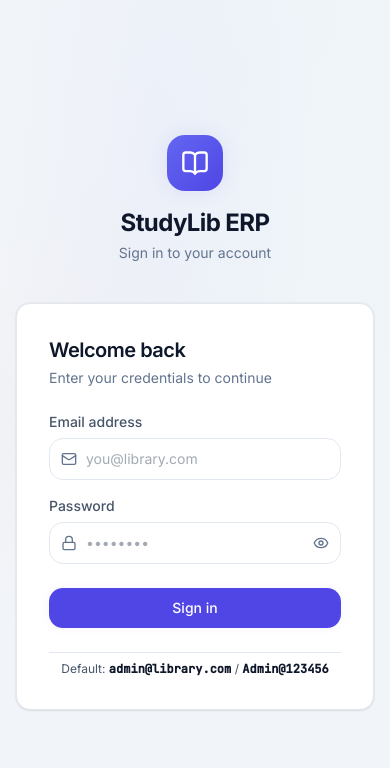
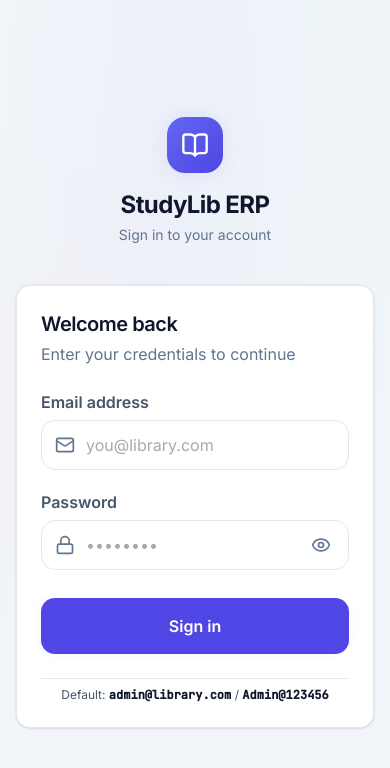
Before and after one commit to dudveganesh194-sudo/library-management-system-, a React (Vite) app in the folder frontend/: page /login in a window 390 px wide. Shown: the top 768 px of the page. Built offline with nearby package versions, Linux system fonts and the light colour scheme; no server answers.

Commit message:
Enhance mobile responsiveness, increase font sizes, icon sizes, and tap target areas

```diff
--- a/frontend/src/components/layout/AppLayout.tsx
+++ b/frontend/src/components/layout/AppLayout.tsx
@@ -23,15 +23,15 @@ export function AppLayout() {
             {/* Mobile Hamburger menu */}
             <button
               onClick={() => setMobileOpen(true)}
-              className="lg:hidden p-2 rounded-xl text-muted-foreground hover:text-foreground hover:bg-slate-100 dark:hover:bg-zinc-800"
+              className="lg:hidden p-2 rounded-xl text-muted-foreground hover:text-foreground hover:bg-slate-100 dark:hover:bg-zinc-800 touch-manipulation"
               aria-label="Open menu"
             >
-              <Menu className="w-5 h-5" />
+              <Menu className="w-6 h-6" />
             </button>
-            <div className="lg:hidden w-8 h-8 rounded-lg bg-gradient-brand flex items-center justify-center shrink-0">
-              <BookOpen className="w-4.5 h-4.5 text-white" />
+            <div className="lg:hidden w-9 h-9 rounded-xl bg-gradient-brand flex items-center justify-center shrink-0 shadow-glow-sm">
+              <BookOpen className="w-5 h-5 text-white" />
             </div>
-            <span className="lg:hidden text-sm font-bold text-foreground leading-none">StudyLib</span>
+            <span className="lg:hidden text-base font-bold text-foreground leading-none">StudyLib</span>
           </div>
 
           {/* Theme switcher toggle */}
@@ -42,7 +42,7 @@ export function AppLayout() {
 
         {/* Content Outlet scroll area */}
         <main className="flex-1 overflow-x-hidden">
-          <div className="p-4 sm:p-6 lg:p-8 max-w-7xl mx-auto animate-fade-in">
+          <div className="p-3 sm:p-6 lg:p-8 max-w-7xl mx-auto animate-fade-in">
             <Outlet />
           </div>
         </main>
--- a/frontend/src/features/auth/LoginPage.tsx
+++ b/frontend/src/features/auth/LoginPage.tsx
@@ -54,61 +54,61 @@ export function LoginPage() {
         </div>
 
         {/* Card */}
-        <div className="card p-8 space-y-6">
+        <div className="card p-6 sm:p-8 space-y-6">
           <div>
-            <h2 className="text-xl font-semibold text-slate-900 dark:text-white">Welcome back</h2>
-            <p className="text-slate-500 text-sm mt-1">Enter your credentials to continue</p>
+            <h2 className="text-xl sm:text-2xl font-semibold text-slate-900 dark:text-white">Welcome back</h2>
+            <p className="text-slate-500 text-base mt-1">Enter your credentials to continue</p>
           </div>
 
-          <form onSubmit={handleSubmit(onSubmit)} className="space-y-4" noValidate>
+          <form onSubmit={handleSubmit(onSubmit)} className="space-y-5" noValidate>
             {/* Email */}
             <div className="space-y-1.5">
-              <label htmlFor="email" className="label">Email address</label>
+              <label htmlFor="email" className="label text-base font-semibold">Email address</label>
               <div className="relative">
-                <Mail className="absolute left-3 top-1/2 -translate-y-1/2 w-4 h-4 text-slate-500" />
+                <Mail className="absolute left-3.5 top-1/2 -translate-y-1/2 w-5 h-5 text-slate-500" />
                 <input
                   id="email"
                   type="email"
                   autoComplete="email"
                   placeholder="you@library.com"
                   {...register('email')}
-                  className={`input pl-9 ${errors.email ? 'input-error' : ''}`}
+                  className={`input pl-11 text-base ${errors.email ? 'input-error' : ''}`}
                 />
               </div>
-              {errors.email && <p className="error-msg"><span>{errors.email.message}</span></p>}
+              {errors.email && <p className="error-msg text-sm"><span>{errors.email.message}</span></p>}
             </div>
 
             {/* Password */}
             <div className="space-y-1.5">
-              <label htmlFor="password" className="label">Password</label>
+              <label htmlFor="password" className="label text-base font-semibold">Password</label>
               <div className="relative">
-                <Lock className="absolute left-3 top-1/2 -translate-y-1/2 w-4 h-4 text-slate-500" />
+                <Lock className="absolute left-3.5 top-1/2 -translate-y-1/2 w-5 h-5 text-slate-500" />
                 <input
                   id="password"
                   type={showPassword ? 'text' : 'password'}
                   autoComplete="current-password"
                   placeholder="••••••••"
                   {...register('password')}
-                  className={`input pl-9 pr-10 ${errors.password ? 'input-error' : ''}`}
+                  className={`input pl-11 pr-11 text-base ${errors.password ? 'input-error' : ''}`}
                 />
                 <button
                   type="button"
                   onClick={() => setShowPassword(!showPassword)}
-                  className="absolute right-3 top-1/2 -translate-y-1/2 text-slate-500 hover:text-slate-300"
+                  className="absolute right-3.5 top-1/2 -translate-y-1/2 p-1 text-slate-500 hover:text-slate-300"
                 >
-                  {showPassword ? <EyeOff className="w-4 h-4" /> : <Eye className="w-4 h-4" />}
+                  {showPassword ? <EyeOff className="w-5 h-5" /> : <Eye className="w-5 h-5" />}
                 </button>
               </div>
-              {errors.password && <p className="error-msg"><span>{errors.password.message}</span></p>}
+              {errors.password && <p className="error-msg text-sm"><span>{errors.password.message}</span></p>}
             </div>
 
             <button
               type="submit"
               disabled={isSubmitting}
-              className="btn-primary btn w-full mt-2"
+              className="btn-primary btn btn-lg w-full mt-2 text-base font-semibold"
             >
               {isSubmitting ? (
-                <><Loader2 className="w-4 h-4 animate-spin" /> Signing in...</>
+                <><Loader2 className="w-5 h-5 animate-spin" /> Signing in...</>
               ) : (
                 'Sign in'
               )}
@@ -116,7 +116,7 @@ export function LoginPage() {
           </form>
 
           <div className="pt-2 border-t border-border">
-            <p className="text-xs text-muted-foreground text-center">
+            <p className="text-xs sm:text-sm text-muted-foreground text-center">
               Default: <span className="text-foreground font-semibold font-mono">admin@library.com</span> / <span className="text-foreground font-semibold font-mono">Admin@123456</span>
             </p>
           </div>
--- a/frontend/src/index.css
+++ b/frontend/src/index.css
@@ -192,11 +192,18 @@
     -webkit-text-size-adjust: 100%;
     -moz-text-size-adjust: 100%;
     scroll-behavior: smooth;
+    font-size: 16px;
   }
 
   body {
     @apply bg-background text-foreground font-sans antialiased transition-colors duration-200;
     min-height: 100vh;
+    min-height: 100dvh;
+  }
+
+  /* Ensure tap targets are large enough on mobile */
+  button, a, input, select, textarea {
+    touch-action: manipulation;
   }
 
   /* Custom Scrollbar */
@@ -228,9 +235,10 @@
 
   /* Buttons */
   .btn, .btn-primary, .btn-secondary, .btn-ghost, .btn-danger {
-    @apply inline-flex items-center justify-center gap-2 rounded-xl px-4 py-2.5
-           text-sm font-medium transition-all duration-200 disabled:opacity-50
+    @apply inline-flex items-center justify-center gap-2 rounded-xl px-4 py-3
+           text-base font-medium transition-all duration-200 disabled:opacity-50
            disabled:pointer-events-none select-none;
+    min-height: 44px; /* Minimum tap target */
   }
 
   .btn-primary {
@@ -251,19 +259,22 @@
   }
 
   .btn-sm {
-    @apply px-3 py-1.5 text-xs rounded-lg;
+    @apply px-3 py-2 text-sm rounded-lg;
+    min-height: 36px;
   }
 
   .btn-lg {
-    @apply px-6 py-3.5 text-base rounded-xl;
+    @apply px-6 py-4 text-lg rounded-xl;
+    min-height: 52px;
   }
 
   /* Form inputs */
   .input {
-    @apply w-full rounded-xl border border-border bg-card px-4 py-2.5
-           text-sm text-foreground placeholder:text-muted-foreground/50
+    @apply w-full rounded-xl border border-border bg-card px-4 py-3
+           text-base text-foreground placeholder:text-muted-foreground/50
            transition-all duration-200
            focus:outline-none focus:border-brand-500 focus:ring-1 focus:ring-brand-500/30;
+    min-height: 48px;
   }
 
   .input-error {
@@ -271,16 +282,16 @@
   }
 
   .label {
-    @apply block text-sm font-medium text-muted-foreground mb-1.5;
+    @apply block text-sm font-semibold text-muted-foreground mb-2;
   }
 
   .error-msg {
-    @apply text-danger text-xs mt-1.5 flex items-center gap-1;
+    @apply text-danger text-sm mt-1.5 flex items-center gap-1;
   }
 
   /* Badge */
   .badge, .badge-green, .badge-yellow, .badge-red, .badge-blue, .badge-purple {
-    @apply inline-flex items-center gap-1 rounded-full px-2.5 py-0.5 text-xs font-medium;
+    @apply inline-flex items-center gap-1.5 rounded-full px-3 py-1 text-xs font-semibold;
   }
 
   .badge-green  { @apply bg-success-muted text-success; }
@@ -303,7 +314,8 @@
   }
 
   .table th {
-    @apply px-4 py-3 text-left text-xs font-semibold uppercase tracking-wider text-muted-foreground;
+    @apply px-4 py-3.5 text-left text-xs font-semibold uppercase tracking-wider text-muted-foreground;
+    white-space: nowrap;
   }
 
   .table tbody tr {
@@ -315,7 +327,8 @@
   }
 
   .table td {
-    @apply px-4 py-3 text-foreground font-normal;
+    @apply px-4 py-4 text-foreground font-normal;
+    white-space: nowrap;
   }
 
   /* Stats card */
@@ -325,9 +338,10 @@
 
   /* Sidebar nav item */
   .nav-item {
-    @apply flex items-center gap-3 rounded-xl px-3 py-2.5 text-sm font-medium
+    @apply flex items-center gap-3 rounded-xl px-3 py-3 text-sm font-medium
            text-muted-foreground transition-all duration-200 cursor-pointer
            hover:bg-slate-100 dark:hover:bg-surface-4 hover:text-foreground;
+    min-height: 44px;
   }
 
   .nav-item-active {
```
Also changed, not shown: frontend/src/components/layout/Sidebar.tsx (+15 -15 lines).
